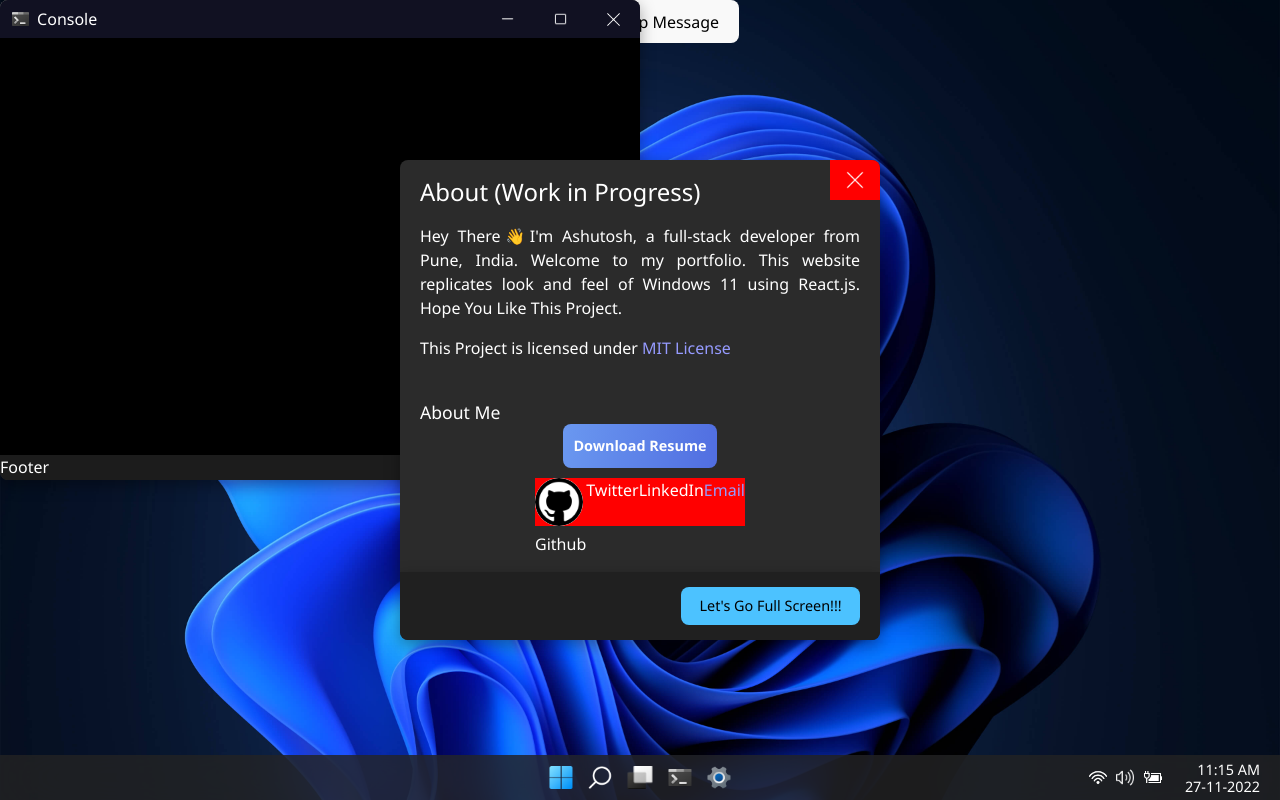
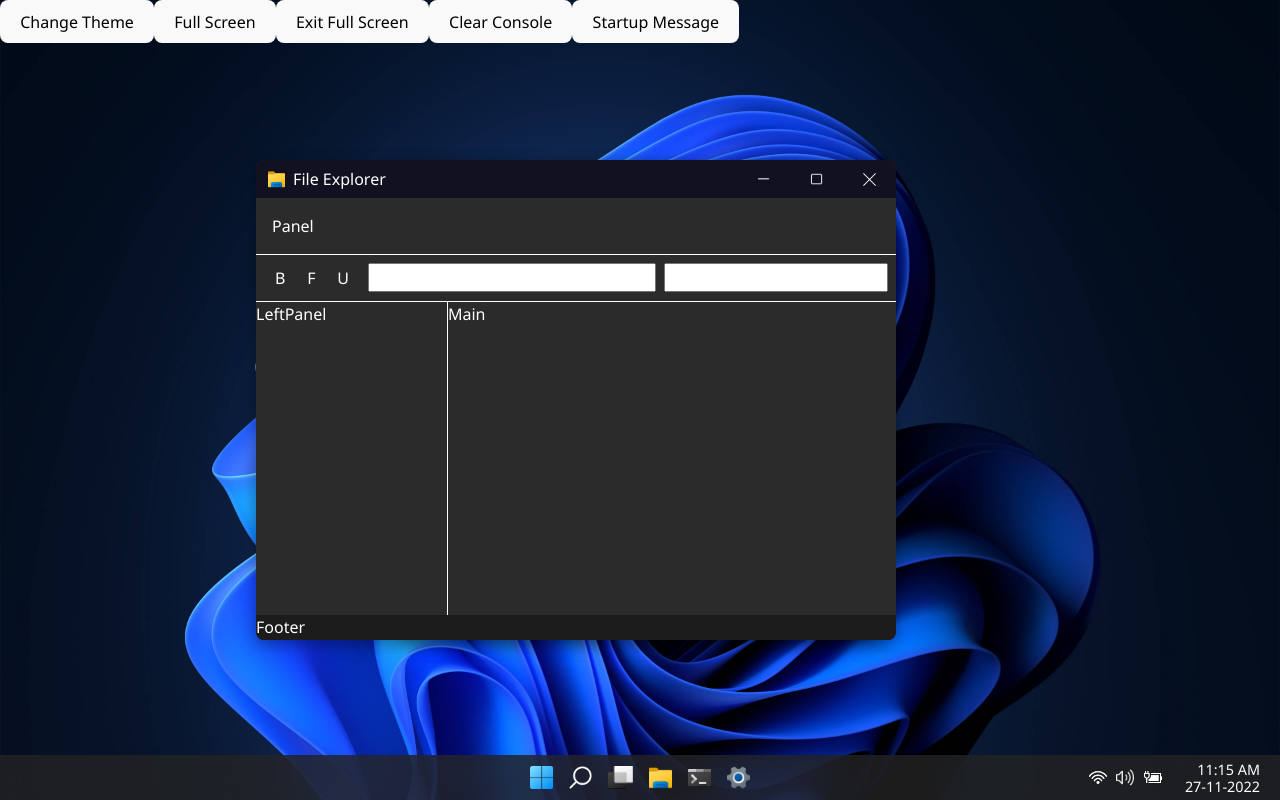
Before and after one commit to WaghAshu03/WaghAshu03.github.io, a React (Vite) app: page / in a window 1280 px wide. Both pictures are taken after a click on the element 680 px from the left and 777 px from the top of the page. Built offline with nearby package versions, Linux system fonts and the light colour scheme.

Commit message:
Created File Explorer: 1. Created New Window(FileExplorer.jsx) with basic skeleton; 2. Taskbar.jsx: Added FileExplorer Icon; 3. Windows.jsx: Removed Windows Panel;

```diff
--- a/src/App.jsx
+++ b/src/App.jsx
@@ -11,6 +11,7 @@
 import SystemTray from "./Components/SystemTray/SystemTray";
 import WindowsSearch from "./Components/WindowsSearch/WindowsSearch";
 import CalenderAndNotifications from "./Components/CalenderAndNotifications/CalenderAndNotifications";
+import FileExplorer from "./Components/Windows/FileExplorer/FileExplorer";
 
 setTimeout(() => {
   document.querySelector("#window1 .window-content").style.backgroundColor =
@@ -37,6 +38,7 @@
       <EventListners />
       <SystemTray />
       <CalenderAndNotifications />
+      <FileExplorer />
     </div>
   );
 }
--- a/src/Components/Taskbar/Taskbar.jsx
+++ b/src/Components/Taskbar/Taskbar.jsx
@@ -13,6 +13,7 @@
 import Windows11Logo from "../../Resources/icon/windows.png";
 import terminalLogo from "../../Resources/icon/terminal.png";
 import settingsLogo from "../../Resources/icon/settings.png";
+import explorerLogo from "../../Resources/icon/explorer.png";
 import WifiIcon from "../../Resources/icon/ui/wifi.png";
 import AudioIcon1 from "../../Resources/icon/ui/audio1.png";
 import AudioIcon2 from "../../Resources/icon/ui/audio2.png";
@@ -58,8 +59,17 @@
           <img src={TaskViewIcon} alt="TaskViewIcon" id="TaskViewIcon" />
         </div>
 
+        <div className="TaskbarIcon" onClick={() => openWindow("FileExplorer")}>
+          <div>File&nbsp;Explorer</div>
+          <img
+            src={explorerLogo}
+            alt="File Explorer"
+            id="TaskbarFileExplorer"
+          />
+        </div>
+
         <div className="TaskbarIcon" onClick={() => openWindow("window1")}>
-          <div>File&nbsp;Explorer</div>
+          <div>Terminal</div>
           <img
             src={terminalLogo}
             alt="Windows 11 Logo"
--- /dev/null
+++ b/src/Components/Windows/FileExplorer/FileExplorer.jsx
@@ -0,0 +1,74 @@
+import React from "react";
+import "./FileExplorer.scss";
+import Windows from "../Windows";
+import explorerLogo from "../../../Resources/icon/explorer.png";
+
+function FileExplorer() {
+  return (
+    <Windows
+      windowId="FileExplorer"
+      width="50vw"
+      height="50vh"
+      top="20vh"
+      left="20vw"
+      logo={explorerLogo}
+      windowTitle="File Explorer"
+      content={
+        <>
+          <div className="FileExplorer-panel" id="FileExplorer-panel">
+            Panel
+          </div>
+          <div className="FileExplorer-body" id="FileExplorer-body">
+            <div
+              className="FileExplorerAddressbarAndOperations"
+              id="FileExplorerAddressbarAndOperations"
+            >
+              <div className="FileExplorerOperationButtons FEAO-Item">
+                <div
+                  className="FileExplorerBackButton FileExplorerOperationButton"
+                  id="FileExplorerBackButton"
+                >
+                  B
+                </div>
+                <div
+                  className="FileExplorerBackButton FileExplorerOperationButton"
+                  id="FileExplorerForwardButton"
+                >
+                  F
+                </div>
+
+                <div
+                  className="FileExplorerBackButton FileExplorerOperationButton"
+                  id="FileExplorerUpButton"
+                >
+                  U
+                </div>
+              </div>
+
+              <input
+                type="text"
+                className="FileExplorerAddressBar FEAO-Item"
+                id="FileExplorerAddressBar"
+              />
+
+              <input
+                type="text"
+                className="FileExplorerSearchBar FEAO-Item"
+                id="FileExplorerSearchBar"
+              />
+            </div>
+            <div className="FileExplorerLeftPanel" id="FileExplorerLeftPanel">
+              LeftPanel
+            </div>
+            <div className="FileExplorerMain" id="FileExplorerMain">
+              Main
+            </div>
+          </div>
+        </>
+      }
+      footer="Footer"
+    />
+  );
+}
+
+export default FileExplorer;
--- /dev/null
+++ b/src/Components/Windows/FileExplorer/FileExplorer.scss
@@ -0,0 +1,60 @@
+$FileExplorerPanelHeight: 3.5rem;
+
+.FileExplorer-content {
+  display: grid;
+  grid-template-rows: 3.5rem calc(100% - 3.5rem);
+}
+
+// * {
+//   outline: 1px solid red;
+// }
+
+.FileExplorer-panel {
+  width: 100%;
+  height: 100%;
+  overflow: hidden;
+  border-bottom: 1px solid white;
+  display: grid;
+  align-items: center;
+  padding-left: 1rem;
+  padding-right: 1rem;
+}
+
+.FileExplorer-body {
+  display: grid;
+  grid-template-columns: 12rem auto;
+  grid-template-rows: 3rem auto;
+}
+
+.FileExplorerAddressbarAndOperations {
+  grid-column: 1/3;
+  display: grid;
+  grid-template-columns: 6rem auto 14rem;
+  grid-column-gap: 0.5rem;
+  padding-left: 0.5rem;
+  padding-right: 0.5rem;
+  border-bottom: 1px solid white;
+  align-items: center;
+}
+
+.FileExplorerOperationButtons {
+  display: grid;
+  grid-template-columns: auto auto auto;
+  text-align: center;
+}
+
+.FEAO-Item {
+  height: 50%;
+}
+
+.FileExplorerLeftPanel {
+  border-right: 1px solid white;
+  overflow-y: auto;
+  overflow-x: hidden;
+}
+
+.FileExplorerMain {
+  width: 100%;
+  height: 100%;
+  overflow-y: auto;
+}
--- a/src/Components/Windows/Settings/Settings.jsx
+++ b/src/Components/Windows/Settings/Settings.jsx
@@ -17,8 +17,6 @@
       width="50vw"
       height="50vh"
       top="100px"
-      PanelPresent={true}
-      panel={<>sdf0</>}
       left="100px"
       logo={settingsLogo}
       windowTitle="Settings"
--- a/src/Components/Windows/Windows.jsx
+++ b/src/Components/Windows/Windows.jsx
@@ -11,16 +11,6 @@
 import ResizeMax from "../../Resources/icon/ui/maxmin.png";
 
 function Window1(props) {
-  setTimeout(() => {
-    if (props.PanelPresent) {
-      document.getElementById(props.windowId).style.gridTemplateRows =
-        "38px 40px auto 25px";
-    } else {
-      document.getElementById(props.windowId).style.gridTemplateRows =
-        "38px auto 25px";
-    }
-  }, 10);
-
   function windowResizeFunction() {
     if (
       document.getElementById(props.windowId).style.width === "100vw" &&
@@ -84,17 +74,6 @@
         </div>
       </div>
 
-      {props.PanelPresent ? (
-        <div
-          className={"window-panel " + props.windowId + "-panel"}
-          id={props.windowId + "-panel"}
-        >
-          {props.panel}
-        </div>
-      ) : (
-        <></>
-      )}
-
       <div
         className={"window-content " + props.windowId + "-content"}
         id={props.windowId + "-content"}
@@ -102,6 +81,7 @@
         {props.content} <br />
         <br />
       </div>
+
       <div
         className={"window-footer " + props.windowId + "-footer"}
         id={props.windowId + "-footer"}
--- a/src/Components/Windows/Windows.scss
+++ b/src/Components/Windows/Windows.scss
@@ -11,7 +11,7 @@
   min-width: 480px;
   min-height: 480px;
   box-shadow: rgba(0, 0, 0, 0.35) 0px 5px 15px;
-  grid-template-rows: 38px 40px auto 25px;
+  grid-template-rows: 38px auto 25px;
 }
 
 .fullscreen-window {
@@ -68,8 +68,8 @@
 
 .window-content {
   height: 100%;
-  overflow-y: scroll;
   width: 100%;
+  overflow: hidden;
 }
 
 .window-content-main {
```
